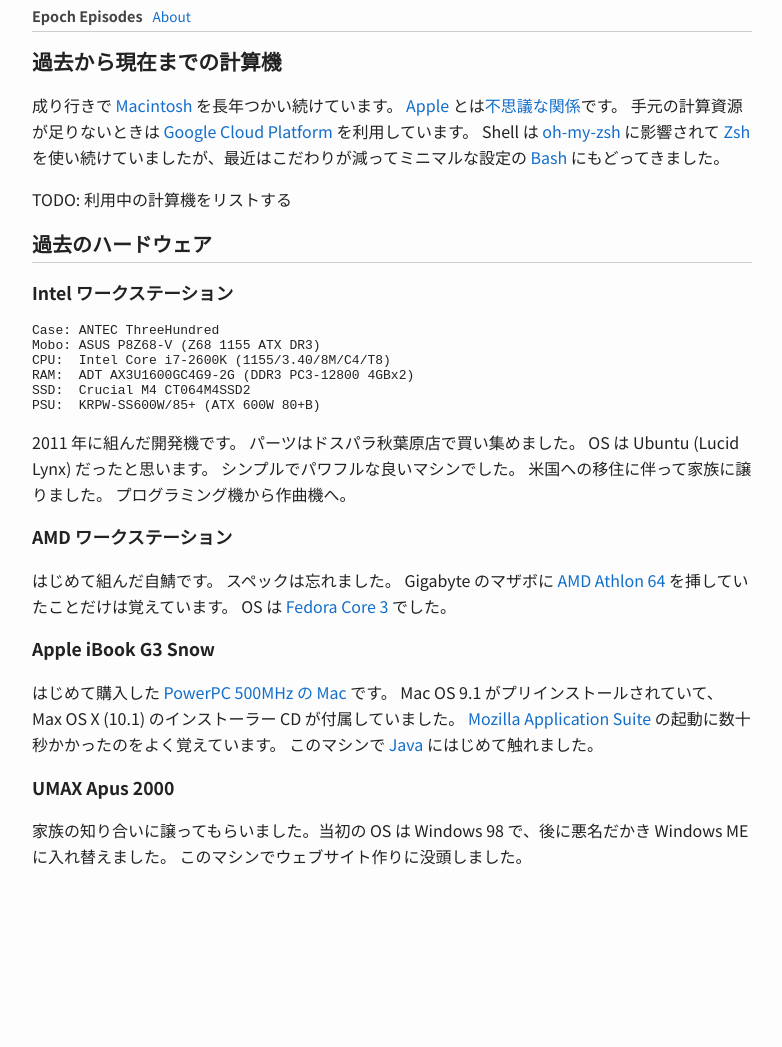
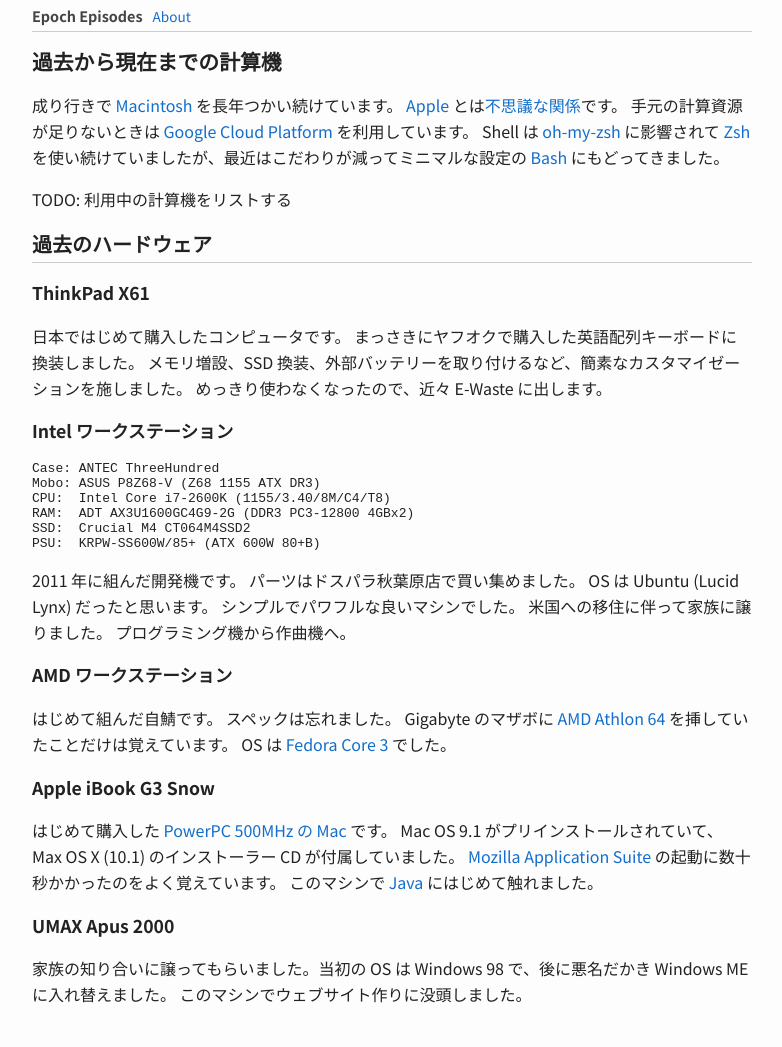
Before and after one commit to toru/ep.torumk.com, a Jekyll site: the page built from _pages/computers.md, in a window 1280 px wide. Shown: the whole page, without its empty margins (248-1030 px from the left). Built offline with Jekyll 4.4.1, drawn with Linux system fonts in a browser that asks for light colours; before the commit the page ends 909 px from its top, so only the background shows below that.

Commit message:
pages: quick intro on thinkpad x61

```diff
--- a/_pages/computers.md
+++ b/_pages/computers.md
@@ -13,6 +13,13 @@
 TODO: 利用中の計算機をリストする
 
 ## 過去のハードウェア
+
+### ThinkPad X61
+
+日本ではじめて購入したコンピュータです。
+まっさきにヤフオクで購入した英語配列キーボードに換装しました。
+メモリ増設、SSD 換装、外部バッテリーを取り付けるなど、簡素なカスタマイゼーションを施しました。
+めっきり使わなくなったので、近々 E-Waste に出します。
 
 ### Intel ワークステーション
 
```
